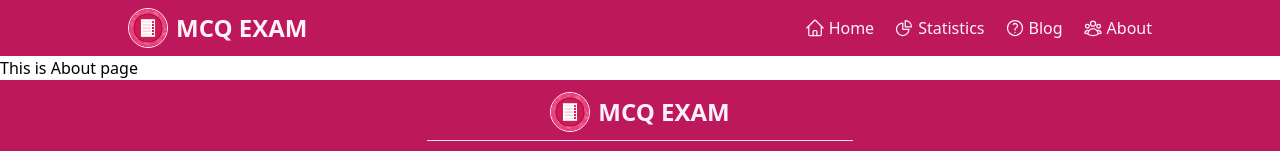
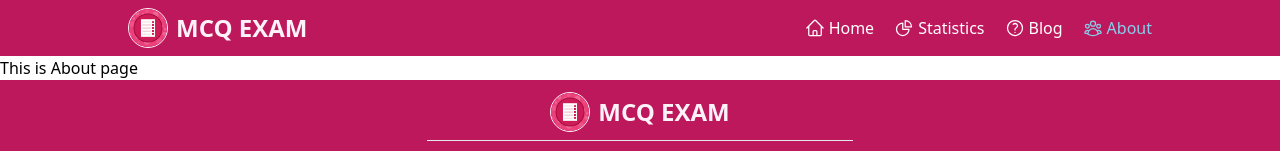
Before and after one commit to md-shamim-sarker/mcq-exam, a React (Create React App) app: page /about in a window 1280 px wide. Shown: the top 151 px of the page. Built offline with nearby package versions, Linux system fonts and the light colour scheme.

Commit message:
implement active route

```diff
--- a/src/components/Home/Home.js
+++ b/src/components/Home/Home.js
@@ -17,7 +17,7 @@ const Home = () => {
                     <p className='my-5'>
                         <span className='text-sky-800'>Research shows that testing ourself with MCQ Exam is more effective than rereading our notes. From math to medicine to modern languages, MCQ Exam App is used by students in over 100 different subjects.</span>
                     </p>
-                    <Link to={'#topic'}>
+                    <Link to={'/home'}>
                         <button className='flex items-center gap-x-1 bg-pink-700 text-pink-50 px-4 py-1 rounded-md hover:bg-sky-700 focus:bg-sky-700'>
                             <span>Let's Start </span>
                             <ArrowRightIcon className='w-4'></ArrowRightIcon>
--- a/src/components/Navbar/Navbar.js
+++ b/src/components/Navbar/Navbar.js
@@ -1,59 +1,64 @@
 import React from 'react';
-import {Link} from 'react-router-dom';
+import {NavLink} from 'react-router-dom';
 import Logo from '../../image/logo.png';
 import {ChartPieIcon, HomeIcon, QuestionMarkCircleIcon, UserGroupIcon} from '@heroicons/react/24/outline';
 
 const Navbar = () => {
+    const activeStyles = ({isActive}) => {
+        return {
+            color: isActive ? 'skyblue' : 'white'
+        };
+    };
     return (
         <div className='bg-pink-700 text-pink-50 py-2'>
             <div className='w-4/5 mx-auto flex justify-center lg:justify-between items-center'>
 
                 {/* Site Logo for both desktop and mobile */}
                 <div className='text-2xl font-extrabold'>
-                    <Link className='flex gap-x-2 items-center' to={"/"}>
+                    <NavLink className='flex gap-x-2 items-center' to={"/"}>
                         <img src={Logo} alt="logo_image" className='w-10 border border-pink-50 rounded-full' />
                         <h2>MCQ EXAM</h2>
-                    </Link>
+                    </NavLink>
                 </div>
 
                 {/* For Desktop Device */}
                 <div className='hidden lg:flex gap-x-5'>
-                    <Link className='flex gap-x-1 hover:underline underline-offset-8 focus:text-blue-300' to={"/"}>
+                    <NavLink style={activeStyles} className='flex gap-x-1 hover:underline underline-offset-8' to={"/home"}>
                         <HomeIcon className='w-5'></HomeIcon>
                         <span>Home</span>
-                    </Link>
-                    <Link className='flex gap-x-1 hover:underline underline-offset-8 focus:text-blue-300' to={"/statistics"}>
+                    </NavLink>
+                    <NavLink style={activeStyles} className='flex gap-x-1 hover:underline underline-offset-8' to={"/statistics"}>
                         <ChartPieIcon className='w-5'></ChartPieIcon>
                         <span>Statistics</span>
-                    </Link>
-                    <Link className='flex gap-x-1 hover:underline underline-offset-8 focus:text-blue-300' to={"/blog"}>
+                    </NavLink>
+                    <NavLink style={activeStyles} className='flex gap-x-1 hover:underline underline-offset-8' to={"/blog"}>
                         <QuestionMarkCircleIcon className='w-5'></QuestionMarkCircleIcon>
                         <span>Blog</span>
-                    </Link>
-                    <Link className='flex gap-x-1 hover:underline underline-offset-8 focus:text-blue-300' to={"/about"}>
+                    </NavLink>
+                    <NavLink style={activeStyles} className='flex gap-x-1 hover:underline underline-offset-8' to={"/about"}>
                         <UserGroupIcon className='w-5'></UserGroupIcon>
                         <span>About</span>
-                    </Link>
+                    </NavLink>
                 </div>
 
                 {/* For Mobile Device */}
                 <div className='w-screen flex justify-around lg:hidden fixed bottom-0 bg-pink-500 py-1'>
-                    <Link className='flex flex-col justify-center items-center' to={"/"}>
+                    <NavLink style={activeStyles} className='flex flex-col justify-center items-center' to={"/home"}>
                         <HomeIcon className='w-7'></HomeIcon>
                         <span>Home</span>
-                    </Link>
-                    <Link className='flex flex-col justify-center items-center' to={"/statistics"}>
+                    </NavLink>
+                    <NavLink style={activeStyles} className='flex flex-col justify-center items-center' to={"/statistics"}>
                         <ChartPieIcon className='w-7'></ChartPieIcon>
                         <span>Statistics</span>
-                    </Link>
-                    <Link className='flex flex-col justify-center items-center' to={"/blog"}>
+                    </NavLink>
+                    <NavLink style={activeStyles} className='flex flex-col justify-center items-center' to={"/blog"}>
                         <QuestionMarkCircleIcon className='w-7'></QuestionMarkCircleIcon>
                         <span>Blog</span>
-                    </Link>
-                    <Link className='flex flex-col justify-center items-center' to={"/about"}>
+                    </NavLink>
+                    <NavLink style={activeStyles} className='flex flex-col justify-center items-center' to={"/about"}>
                         <UserGroupIcon className='w-7'></UserGroupIcon>
                         <span>About</span>
-                    </Link>
+                    </NavLink>
                 </div>
             </div>
         </div>
--- a/src/components/Statistics/Statistics.js
+++ b/src/components/Statistics/Statistics.js
@@ -4,7 +4,7 @@ import {LineChart, Line, CartesianGrid, XAxis, YAxis, Tooltip, ResponsiveContain
 
 const Statistics = () => {
     const quizes = useLoaderData().data;
-    console.log(quizes);
+    // console.log(quizes);
     return (
         <div className='w-full flex justify-center flex-col items-center mt-5'>
             <div className='text-center my-3'>
@@ -28,7 +28,9 @@ const Statistics = () => {
                 <div className='w-full'>
                     {
                         quizes.map(quiz => <ul>
-                            <li className='flex justify-between gap-x-24 px-7 border border-slate-700'>
+                            <li className='flex justify-between gap-x-24 px-7 border border-slate-700'
+                                key={quizes.indexOf(quiz)}
+                            >
                                 <div>{quiz.name}</div>
                                 <div>{quiz.total}</div>
                             </li>
--- a/src/routers/Routers.js
+++ b/src/routers/Routers.js
@@ -16,6 +16,11 @@ const Routers = () => {
             children: [
                 {
                     path: "/",
+                    loader: () => fetch("https://openapi.programming-hero.com/api/quiz"),
+                    element: <Home></Home>
+                },
+                {
+                    path: "/home",
                     loader: () => fetch("https://openapi.programming-hero.com/api/quiz"),
                     element: <Home></Home>
                 },
```
